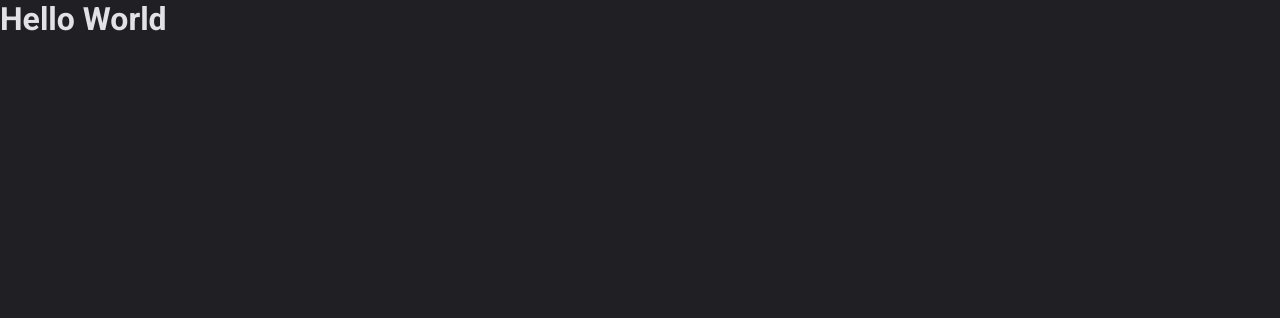
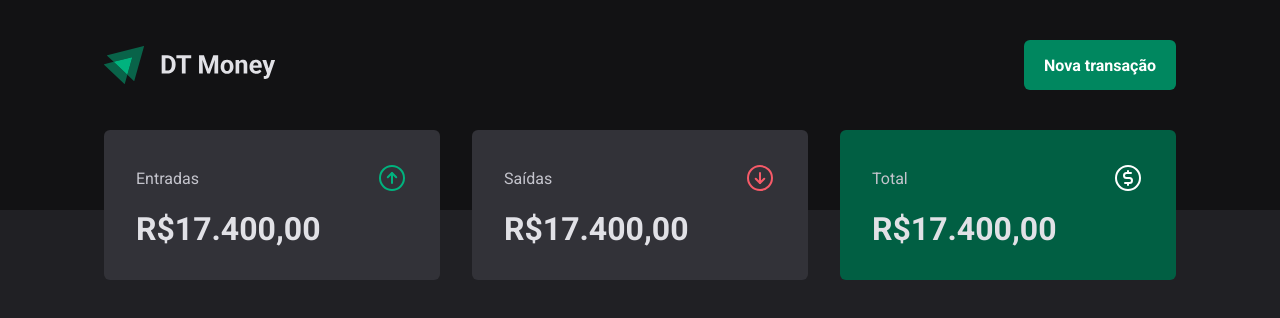
Before and after one commit to LidianeDiniz/Money-Control, a React (Vite) app: page / in a window 1280 px wide. Shown: the top 318 px of the page. Built offline with nearby package versions, Linux system fonts and the light colour scheme.

Commit message:
Componente:Summmar

```diff
--- a/package.json
+++ b/package.json
@@ -9,6 +9,7 @@
     "preview": "vite preview"
   },
   "dependencies": {
+    "phosphor-react": "^1.4.1",
     "react": "^18.2.0",
     "react-dom": "^18.2.0",
     "styled-components": "^5.3.6"
--- a/src/App.tsx
+++ b/src/App.tsx
@@ -1,12 +1,13 @@
 import { ThemeProvider } from "styled-components";
 import { defaultTheme } from "./styles/themes/default";
 import { GlobalStyle } from "./styles/global";
+import { Transactions } from "./pages/Transactions";
 
 export function App() {
   return (
     <ThemeProvider theme={defaultTheme}>
       <GlobalStyle/>
-      <h1>Hello World</h1>
+      <Transactions/>
     </ThemeProvider>
   );
 }
--- /dev/null
+++ b/src/Summary/index.tsx
@@ -0,0 +1,37 @@
+import { ArrowCircleUp, ArrowCircleDown, CurrencyCircleDollar } from "phosphor-react";
+import { SummaryCard, SummaryContainer } from "./styles";
+
+export function Summary(){
+    return(
+        <SummaryContainer>
+            <SummaryCard>
+                <header>
+                    <span>Entradas</span>
+                    <ArrowCircleUp size={32} color='#00b37e' />
+                </header>
+                <strong>R$17.400,00</strong>
+
+            </SummaryCard>
+
+
+            <SummaryCard>
+                <header>
+                    <span>Saídas</span>
+                    <ArrowCircleDown size={32} color='#f75a68' />
+                </header>
+                <strong>R$17.400,00</strong>
+
+            </SummaryCard>
+
+
+            <SummaryCard variant="green">
+                <header>
+                    <span>Total</span>
+                    <CurrencyCircleDollar size={32} color='#fff' />
+                </header>
+                <strong>R$17.400,00</strong>
+
+            </SummaryCard>
+        </SummaryContainer>
+    )
+}
--- /dev/null
+++ b/src/Summary/styles.ts
@@ -0,0 +1,46 @@
+import styled, { css } from "styled-components";
+
+export const SummaryContainer = styled.section`
+width: 100%;
+max-width:1120px;
+margin: 0 auto;
+padding: 0 1.5rem;
+
+display: grid;
+grid-template-columns: repeat(3, 1fr);
+
+gap : 2rem;
+
+margin-top: -5rem;
+;
+`;
+
+interface SummaryCardProps {
+    variant?: 'green'
+}
+
+export const SummaryCard = styled.div<SummaryCardProps>`
+background: ${props => props.theme['gray-600']};
+border-radius:6px;
+padding: 2rem;
+
+
+header{
+    display: flex;
+    align-items: center;
+    justify-content: space-between;
+    color: ${props => props.theme['gray-300']};
+}
+
+strong{
+    display: block;
+    margin-top: 1rem;
+    font-size: 2rem;
+
+}
+
+${props => props.variant === 'green' && css `
+background: ${props.theme['green-700']};
+`}
+
+`;
--- /dev/null
+++ b/src/components/Header/index.tsx
@@ -0,0 +1,14 @@
+import { HeaderContainer, HeaderContent, NewTransactionButton } from './styles';
+import Logo from '../../assets/logo.svg';
+
+export function Header (){
+    return (
+        <HeaderContainer>
+             <HeaderContent>
+                <img src={Logo} alt="" />
+            <NewTransactionButton>Nova transação</NewTransactionButton>
+        </HeaderContent>
+        </HeaderContainer>
+
+    )
+}
--- /dev/null
+++ b/src/components/Header/styles.ts
@@ -0,0 +1,37 @@
+import styled from "styled-components";
+
+export const HeaderContainer = styled.header`
+    background: ${props => props.theme['gray-900']};
+    padding: 2.5rem 0 7.5rem;
+
+`;
+
+export const HeaderContent = styled.div`
+   width: 100%;
+   max-width:1120px;
+   margin 0 auto;
+   padding: 0 1.5rem;
+
+   display: flex;
+   justify-content: space-between;
+   align-items: center;
+`;
+
+export const NewTransactionButton = styled.button`
+    height: 50px;
+    border-radius:6px;
+    border: 0;
+
+
+    background-color:${props => props.theme['green-500']};
+    color:${props => props.theme.white};
+
+    font-weight:bold;
+    padding: 0 1.25rem;
+    cursor: pointer;
+
+    &:hover{
+         background-color:${props => props.theme['green-700']};
+         transition: background-color 0.2s;
+    }
+`;
--- /dev/null
+++ b/src/pages/Transactions/index.tsx
@@ -0,0 +1,11 @@
+import { Summary } from "../../Summary";
+import { Header } from "../../components/Header";
+
+export function Transactions() {
+  return (
+    <div>
+      <Header />
+      <Summary/>
+    </div>
+  );
+}
--- /dev/null
+++ b/src/pages/Transactions/styles.ts
@@ -0,0 +1 @@
+import { createGlobalStyle } from "styled-components";
```
Also changed, not shown: src/assets/logo.svg (added), 1 other file (tests, documents, lock files or other folders).
